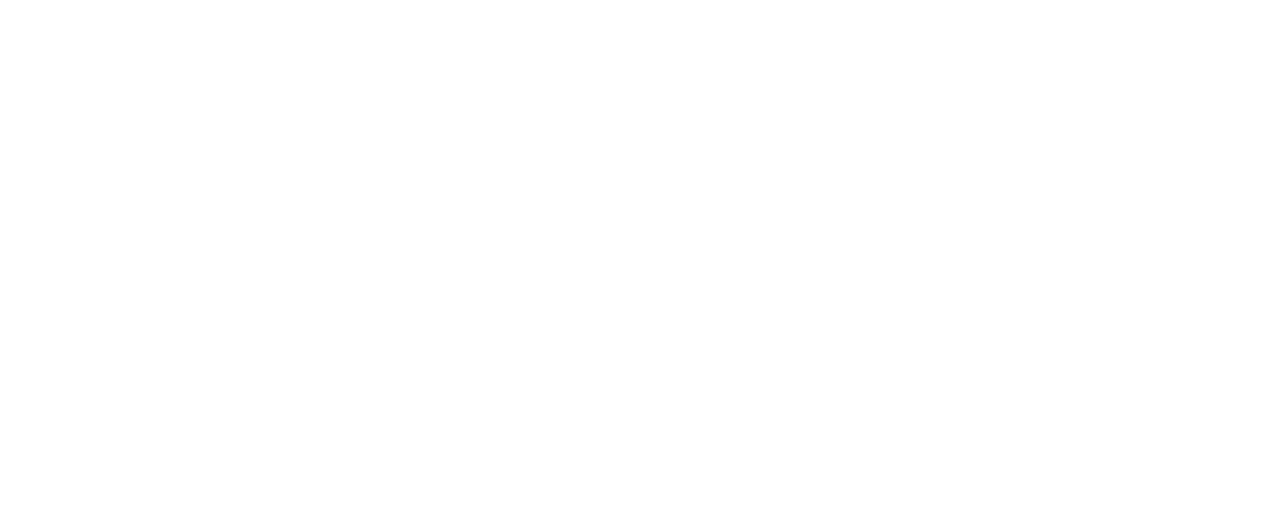
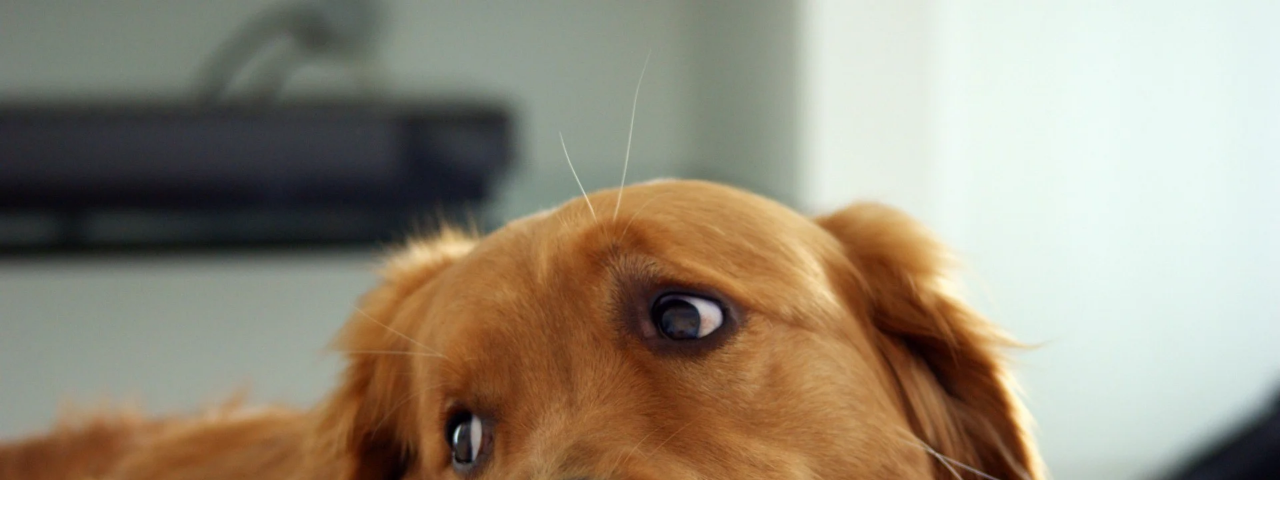
Before and after one commit to THONWELLING/dog-breeds, a React (Vite) app: page / in a window 1280 px wide. Shown: the top 518 px of the page. Built offline with nearby package versions, Linux system fonts and the light colour scheme.

Commit message:
iniciando página dashboard e iniciando rotas

```diff
--- a/index.html
+++ b/index.html
@@ -4,7 +4,7 @@
     <meta charset="UTF-8" />
     <link rel="icon" type="image/svg+xml" href="/vite.svg" />
     <meta name="viewport" content="width=device-width, initial-scale=1.0" />
-    <title>Vite + React + TS</title>
+    <title>Dog Breeds React + TS</title>
   </head>
   <body>
     <div id="root"></div>
--- a/src/App.tsx
+++ b/src/App.tsx
@@ -1,13 +1,16 @@
 import { ThemeProvider } from "styled-components"
-import GlobalStyle from "./styles/globalStyles"
 
 
+import Router from "./Routes"
+import GlobalStyle from "./styles/globalStyles"
 import { theme } from'./styles/theme'
+
 
 function App() {
   return (
     <ThemeProvider theme={theme}>
       <GlobalStyle />
+      <Router />
     </ThemeProvider>
   )
 }
--- /dev/null
+++ b/src/Routes/index.tsx
@@ -0,0 +1,19 @@
+import { BrowserRouter, Routes, Route } from "react-router-dom";
+import DashBoard from "../pages/DashBoard";
+import SignIn from "../pages/SignIn";
+import SignUp from "../pages/SignUp";
+
+
+const Router = () => {
+  return(
+    <BrowserRouter>
+      <Routes>
+        <Route path='/' element={ <SignIn /> } />
+        <Route path='/signup' element={ <SignUp /> } />
+        <Route path='/dashboard' element={ <DashBoard /> } />
+      </Routes>
+    </BrowserRouter>
+  )
+}
+
+export default Router
--- a/src/main.tsx
+++ b/src/main.tsx
@@ -5,6 +5,6 @@ import App from './App'
 
 ReactDOM.createRoot(document.getElementById('root') as HTMLElement).render(
   <React.StrictMode>
-    <App />
+     <App />
   </React.StrictMode>
 )
--- /dev/null
+++ b/src/pages/DashBoard/index.tsx
@@ -0,0 +1,13 @@
+import * as C from'./styles'
+
+
+const DashBoard = () => {
+  return(
+    <C.Container>
+      <h1>DashBoard Here</h1>
+    </C.Container>
+  )
+}
+
+
+export default DashBoard
--- /dev/null
+++ b/src/pages/DashBoard/styles.ts
@@ -0,0 +1,10 @@
+import styled from "styled-components"
+
+export const Container = styled.main`
+  width: 100%;
+  height: 100vh;
+  position: relative;
+  display: flex;
+  align-items: center;
+  justify-content: center;
+`
--- a/src/pages/SignIn/styles.ts
+++ b/src/pages/SignIn/styles.ts
@@ -19,6 +19,6 @@ export const Background = styled.div<{image: any}>`
   right: 0;
   height: 60vh;
   background-image url(${({image}) => image});
-  background-size: contain;
+  background-size: cover;
   z-index: 1;
 `
```
